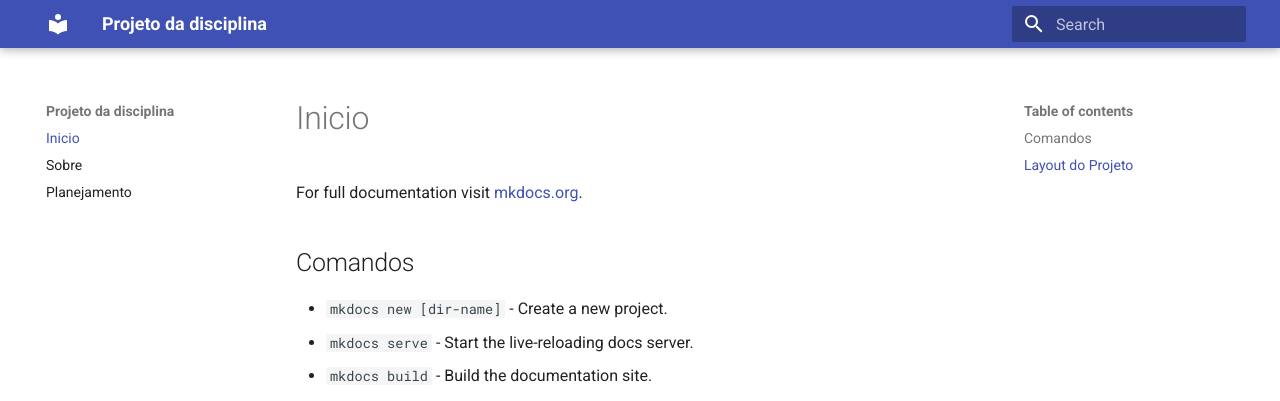
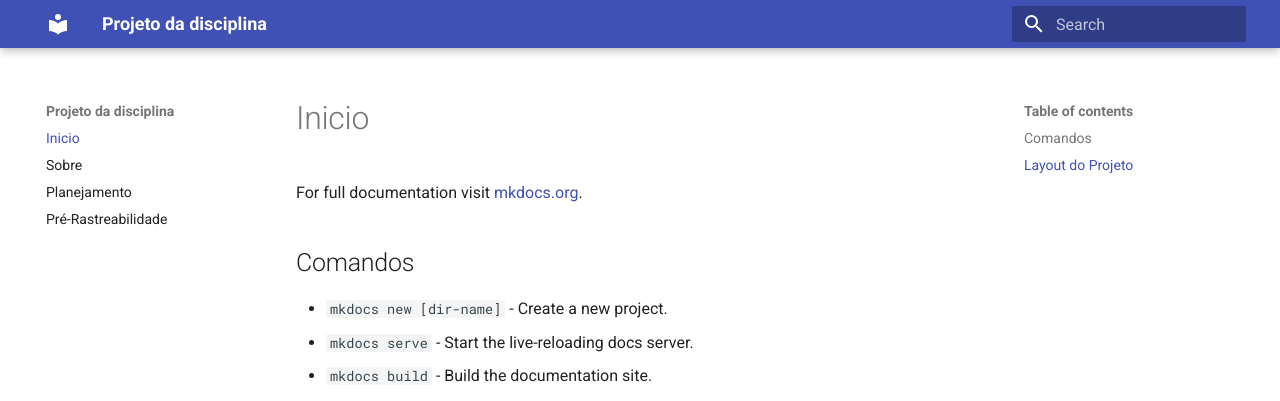
Before and after one commit to kayrocesar/teste-projeto, an MkDocs documentation site: the page built from docs/index.md, in a window 1280 px wide. Shown: the top 401 px of the page. Built offline with MkDocs 1.6.1 and Material for MkDocs 9.7.7, drawn with Linux system fonts in a browser that asks for light colours; old or Windows-style settings are respelled for this version of MkDocs.

Commit message:
Update mkdocs.yml

```diff
--- a/mkdocs.yml
+++ b/mkdocs.yml
@@ -3,5 +3,6 @@ pages:
       - Inicio: index.md
       - Sobre: sobre.md
       - Planejamento: Planejamento.md
+      - Pré-Rastreabilidade: Pré-Rastreabilidade
 theme:
   name: material
```
